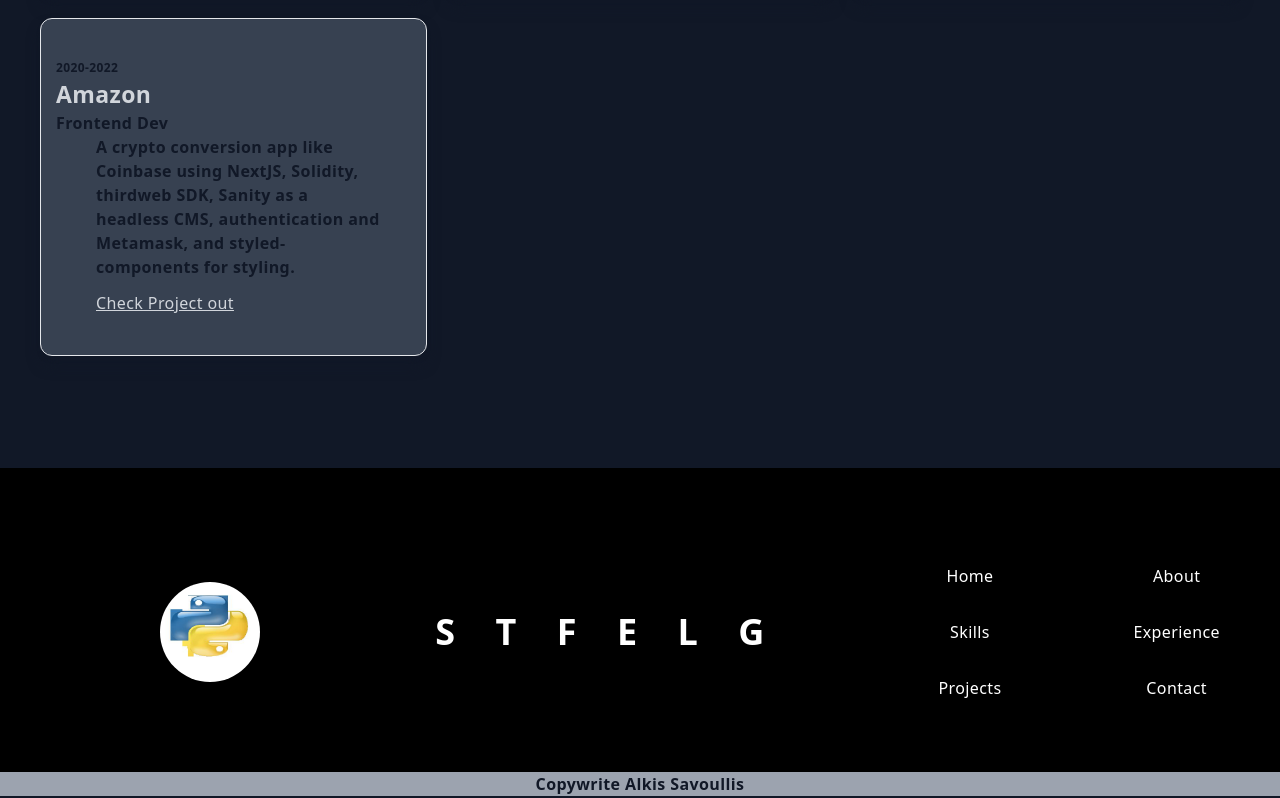
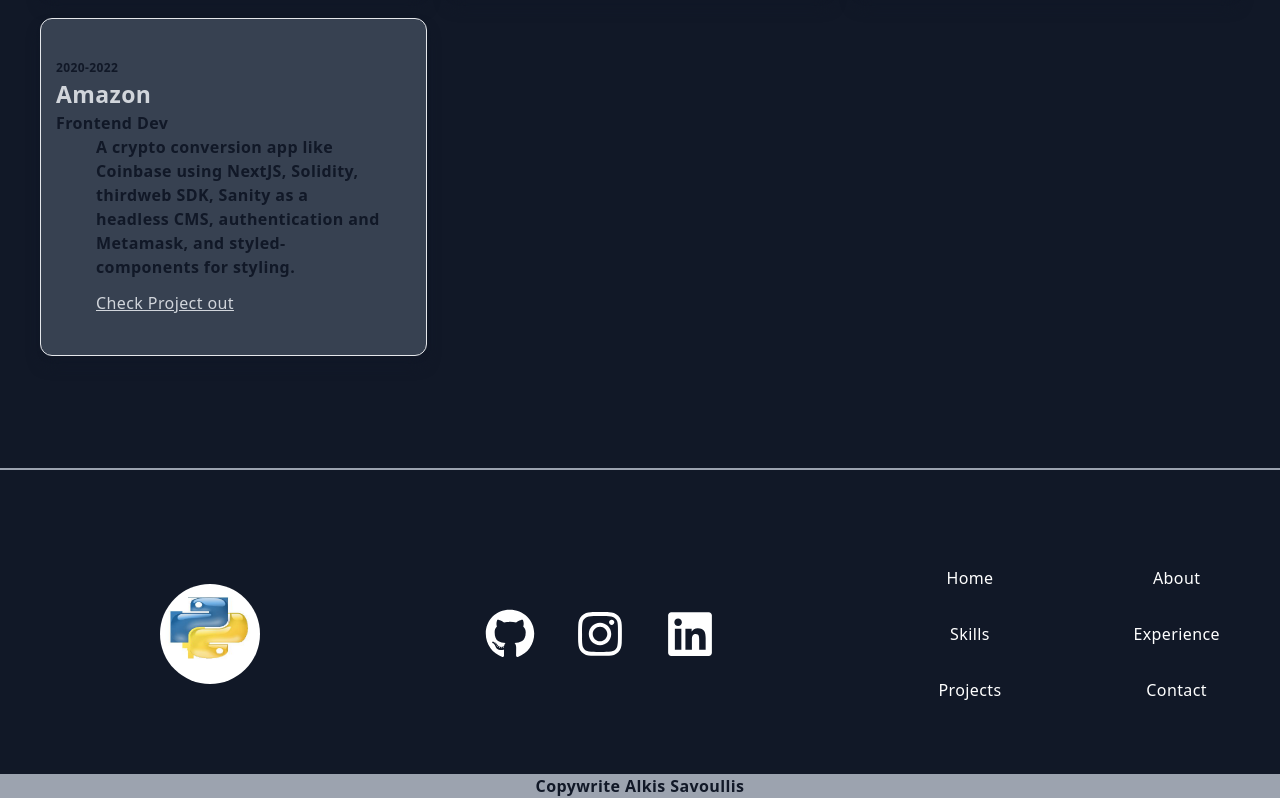
Before and after one commit to brilliantmakanju/Portfolio, a Next.js app: page /Project in a window 1280 px wide. Shown: the part 1334-2132 px from the top of the page. Built offline with nearby package versions, Linux system fonts and the light colour scheme.

Commit message:
Changed footer color , added social icons and give pages title

```diff
--- a/component/Footer.jsx
+++ b/component/Footer.jsx
@@ -1,10 +1,11 @@
 import Image from 'next/image'
 import Link from 'next/link'
 import React from 'react'
+import {FaInstagram, FaGithub, FaLinkedin } from 'react-icons/fa'
 
 const Footer = () => {
     return (
-        <footer className='text-center relative md:pt-10 pt-2 md:pb-20 pb-10 bg-black text-white w-[100vw]'  >
+        <footer className='text-center relative md:pt-10 pt-2 md:pb-20 pb-10 bg-gray-900 border-t-2 border-gray-400 text-white w-[100vw]'  >
             <div className='grid grid-cols-1 md:grid-cols-3 md:gap-5 mt-10 md:justify-start ' >
                 <div className=' text-gray-300 relative h-[100px] w-[100px] rounded-full flex md:justify-center md:items-center justify-center items-center m-auto md:ml-[10em]  ' >
                     <Image
@@ -15,12 +16,9 @@
                 </div>
                 <div className='flex flex-col md:justify-center py-[2em] md:items-center justify-center items-center md:mr-[5em] ' >
                     <div className='flex md:gap-10 gap-7 justify-center items-center' >
-                        <h2>S</h2>
-                        <h2>T</h2>
-                        <h2>F</h2>
-                        <h2>E</h2>
-                        <h2>L</h2>
-                        <h2>G</h2>
+                        <FaGithub size={"50px"} />
+                        <FaInstagram size={"50px"} />
+                        <FaLinkedin size={"50px"} />
                     </div>
                     <ul className=' grid grid-cols-3 md:hidden mt-[2em] '>
                         <Link
--- a/pages/Experience.jsx
+++ b/pages/Experience.jsx
@@ -1,10 +1,16 @@
+import React from 'react'
+import Head from "next/head";
 import Image from 'next/image'
-import React from 'react'
 import { JobLevel } from '../data'
 
 const Experience = () => {
     return (
         <main className='md:px-10 py-5 px-2 text-white  w-screen h-auto  ' >
+            <Head>
+                <title>Alkis Savoullis | Experience</title>
+                <meta name="description" content="Aliks savoullis Portfolio Website" />
+                <link rel="icon" href="/favicon.ico" />
+            </Head>
             <h2 className='text-center  m-auto mb-5 '>Experience </h2>
             <section className='grid grid-cols-1 justify-center items-center mb-20  gap-5  ' >
                 {
--- a/pages/Project.jsx
+++ b/pages/Project.jsx
@@ -1,20 +1,27 @@
 import React from 'react'
+import Head from "next/head";
 import Image from 'next/image'
 import { JobLevel } from '../data'
 import Topexp from '../component/Topexp'
 
 const Experience = () => {
     return (
+        <main>
+            <Head>
+                <title>Alkis Savoullis | Projects</title>
+                <meta name="description" content="Aliks savoullis Portfolio Website" />
+                <link rel="icon" href="/favicon.ico" />
+            </Head>
             <div className='bg-gray-900 h-auto w-screen pt-[1em] pb-[2em] text-gray-100 ' id='joblevel'>
                 <h2 className='text-center  mb-10 mt-[100px] '>Projects</h2>
                 <div className='grid md:grid-cols-2 lg:grid-cols-3 grid-cols-1 justify-center items-center md:px-10 px-2 mb-20  gap-5 '>
                     {
                         JobLevel.map((value, index) => (
                             <div className='grid grid-cols-1 bg-gray-700 bg-no-repeat md:hover:scale-[1.05] hover:bg-gray-900 hover:text-gray-300 items-center w-[100%] md:w-[100%] border  shadow-lg shadow-gray-900  h-auto py-10 text-gray-900 rounded-xl duration-300 hover:border hover:border-1 hover:border-[#13a094] ease-in-out text-left pl-[15px] ' key={index}>
-                            <p className='text-[12px]  font-semibold'>{ value.year }</p>
-                            <h3 className='text-[23px] text-gray-300 '>{ value.title }</h3>
-                            <p className='font-semibold' >{ value.role }</p>
-                            <p className='px-10 font-bold ' >{ value.overview }</p>
+                                <p className='text-[12px]  font-semibold'>{value.year}</p>
+                                <h3 className='text-[23px] text-gray-300 '>{value.title}</h3>
+                                <p className='font-semibold' >{value.role}</p>
+                                <p className='px-10 font-bold ' >{value.overview}</p>
                                 <a href="#" className='px-10 pt-3 text-gray-300 underline cursor-pointer '  >Check Project out</a>
                             </div>
                         ))
@@ -22,6 +29,7 @@
                 </div>
                 <Topexp />
             </div>
+        </main>
     )
 }
 
```
Lines whose indentation alone changed are shown as unchanged.
